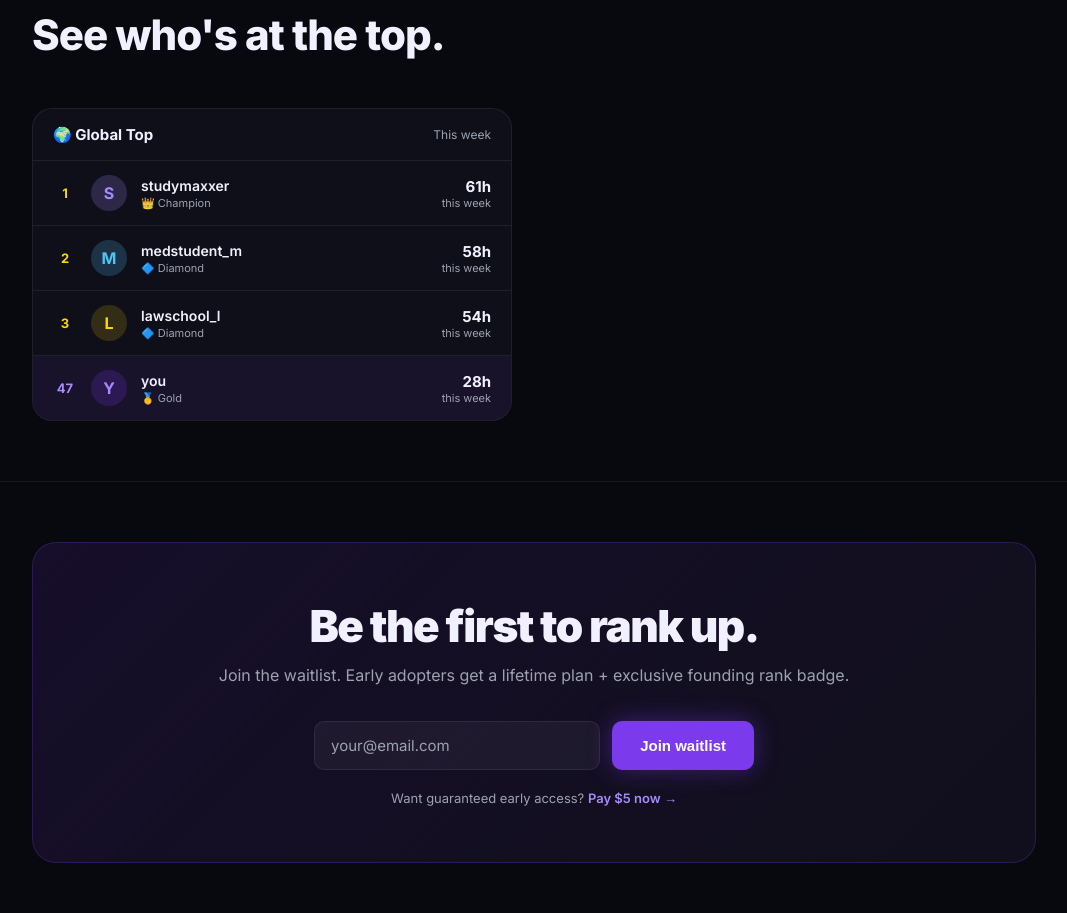
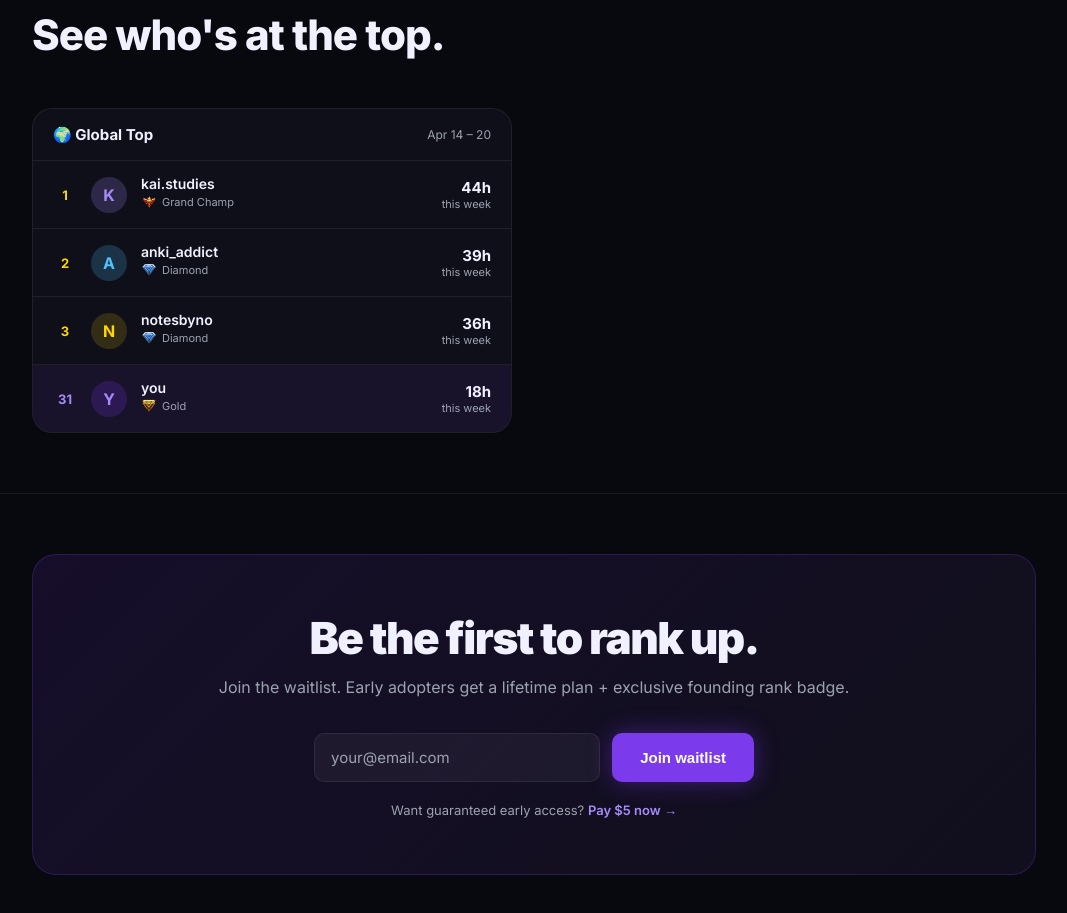
Before and after one commit to svenplb/studyrank, a website: page public/index.html in a window 1280 px wide. Shown: the part 1503-2416 px from the top of the page, without its empty margins (106-1173 px from the left). Drawn offline with Linux system fonts and the light colour scheme.

Commit message:
fix: replace leaderboard emojis with real rank icon PNGs

```diff
--- a/public/index.html
+++ b/public/index.html
@@ -450,7 +450,8 @@
 
     .lb-info { flex: 1; }
     .lb-name { font-size: 14px; font-weight: 600; }
-    .lb-badge { font-size: 11px; color: var(--muted); margin-top: 2px; }
+    .lb-badge { font-size: 11px; color: var(--muted); margin-top: 2px; display: inline-flex; align-items: center; gap: 5px; }
+    .lb-badge img { width: 16px; height: 16px; object-fit: contain; }
 
     .lb-hours {
       text-align: right;
@@ -751,53 +752,53 @@
     <div class="leaderboard">
       <div class="lb-header">
         <span>🌍 Global Top</span>
-        <span>This week</span>
+        <span>Apr 14 – 20</span>
       </div>
       <div class="lb-row">
         <div class="lb-rank top">1</div>
-        <div class="lb-avatar" style="background:rgba(167,139,250,0.2);color:#a78bfa;">S</div>
+        <div class="lb-avatar" style="background:rgba(167,139,250,0.2);color:#a78bfa;">K</div>
         <div class="lb-info">
-          <div class="lb-name">studymaxxer</div>
-          <div class="lb-badge">👑 Champion</div>
+          <div class="lb-name">kai.studies</div>
+          <div class="lb-badge"><img src="/icons/rank_emerald.png" alt="" /> Grand Champ</div>
         </div>
         <div class="lb-hours">
-          <div class="h">61h</div>
+          <div class="h">44h</div>
           <div class="l">this week</div>
         </div>
       </div>
       <div class="lb-row">
         <div class="lb-rank top">2</div>
-        <div class="lb-avatar" style="background:rgba(79,195,247,0.2);color:#4fc3f7;">M</div>
+        <div class="lb-avatar" style="background:rgba(79,195,247,0.2);color:#4fc3f7;">A</div>
         <div class="lb-info">
-          <div class="lb-name">medstudent_m</div>
-          <div class="lb-badge">🔷 Diamond</div>
+          <div class="lb-name">anki_addict</div>
+          <div class="lb-badge"><img src="/icons/rank_diamond.png" alt="" /> Diamond</div>
         </div>
         <div class="lb-hours">
-          <div class="h">58h</div>
+          <div class="h">39h</div>
           <div class="l">this week</div>
         </div>
       </div>
       <div class="lb-row">
         <div class="lb-rank top">3</div>
-        <div class="lb-avatar" style="background:rgba(255,215,0,0.15);color:#ffd700;">L</div>
+        <div class="lb-avatar" style="background:rgba(255,215,0,0.15);color:#ffd700;">N</div>
         <div class="lb-info">
-          <div class="lb-name">lawschool_l</div>
-          <div class="lb-badge">🔷 Diamond</div>
+          <div class="lb-name">notesbyno</div>
+          <div class="lb-badge"><img src="/icons/rank_diamond.png" alt="" /> Diamond</div>
         </div>
         <div class="lb-hours">
-          <div class="h">54h</div>
+          <div class="h">36h</div>
           <div class="l">this week</div>
         </div>
       </div>
       <div class="lb-row" style="background:rgba(124,58,237,0.08);">
-        <div class="lb-rank" style="color:var(--purple-light);">47</div>
+        <div class="lb-rank" style="color:var(--purple-light);">31</div>
         <div class="lb-avatar" style="background:rgba(124,58,237,0.2);color:#a78bfa;">Y</div>
         <div class="lb-info">
           <div class="lb-name">you</div>
-          <div class="lb-badge">🥇 Gold</div>
+          <div class="lb-badge"><img src="/icons/rank_gold.png" alt="" /> Gold</div>
         </div>
         <div class="lb-hours">
-          <div class="h">28h</div>
+          <div class="h">18h</div>
           <div class="l">this week</div>
         </div>
       </div>
```
